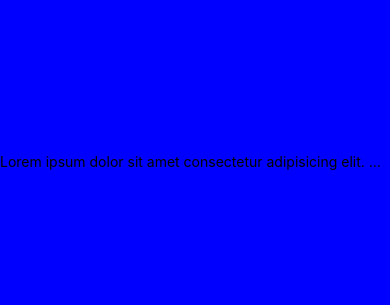
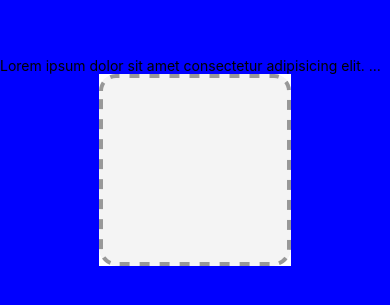
Before and after one commit to eminaydin/DoneWithIt, a React Native app: screen / in a window 390 px wide. Shown: the part 261-566 px from the top of the page. Built offline with nearby package versions, Linux system fonts and the light colour scheme.

Commit message:
Add image

```diff
--- a/App.js
+++ b/App.js
@@ -1,5 +1,5 @@
 import React from 'react';
-import { StyleSheet, Text, View } from 'react-native';
+import { StyleSheet, Text, View, Image } from 'react-native';
 
 export default function App() {
   const handlePress = () => {
@@ -9,6 +9,7 @@
   return (
     <View style={styles.container}>
       <Text numberOfLines={1} onPress={handlePress} >Lorem ipsum dolor sit amet consectetur adipisicing elit. Quis soluta aut pariatur sed, deserunt architecto, commodi voluptas omnis, a debitis dolore provident quos illo eligendi eaque repellendus fuga quo corporis facilis? Aliquam, natus. Ipsum facilis placeat repellendus qui nobis, laudantium rem at? Qui ducimus laborum eveniet. Enim neque tempora iusto!</Text>
+      <Image source={require(`./assets/icon.png`)} />
     </View>
   );
 }
```
